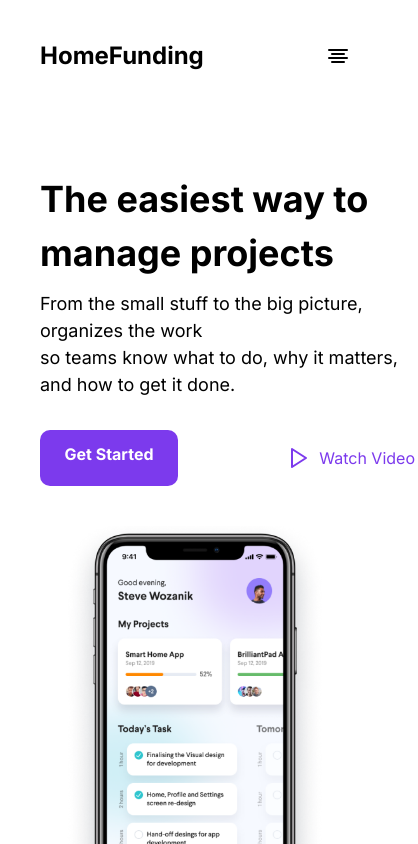
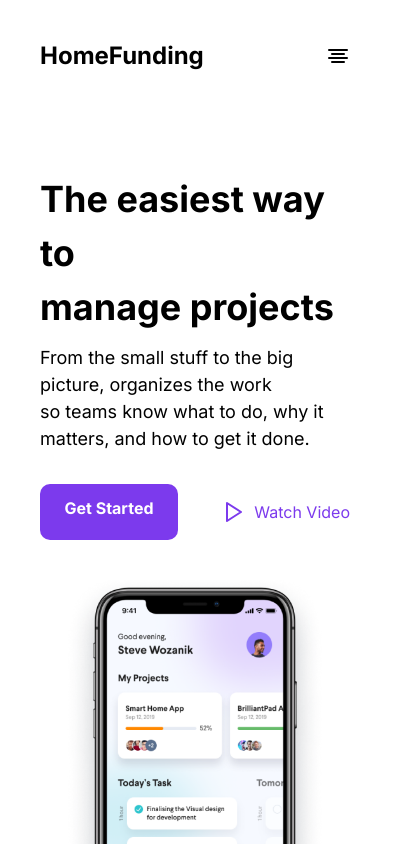
Before and after one commit to floxydio/homefund-landingnew, a Next.js app: page / in a window 390 px wide. Shown: the top 844 px of the page, 418 px wide, since content can reach past the window. Built offline with nearby package versions, Linux system fonts and the light colour scheme.

Commit message:
fix responsive header

```diff
--- a/src/Components/HeaderSection/widget/Section.tsx
+++ b/src/Components/HeaderSection/widget/Section.tsx
@@ -3,7 +3,7 @@ import { FiAlignCenter, FiPlay } from "react-icons/fi";
 export default function Section() {
     return (
         <>
-            <div className="hidden lg:flex lg:mt-[30px] lg:h-[640px] flex-row">
+            <div className="hidden lg:flex lg:mt-[30px] lg:h-[640px] flex-row justify-between">
                 <div className="div mt-[96px] w-[696px]">
                     <span className="text-[60px] font-bold">
                         The easiest way to <br /> manage projects
@@ -24,12 +24,12 @@ export default function Section() {
                 <img src="/mockup.png" alt="mockup" height={640} />
             </div>
 
-            <div className="lg:hidden lg:mt-[30px] lg:h-[640px] flex-row">
-                <div className="div mt-[100px] w-[375px]">
+            <div className="lg:hidden lg:mt-[30px] lg:h-[640px] flex-row justify-between">
+                <div className="div mt-[100px] w-full">
                     <span className="text-[36px] font-bold">
                         The easiest way to <br /> manage projects
                     </span>
-                    <p className="text-[18px] mt-[10px] w-[378px]">From the small stuff to the big picture, organizes the work<br />so teams know what to do, why it matters, and how to get it done.</p>
+                    <p className="text-[18px] mt-[10px] w-full">From the small stuff to the big picture, organizes the work<br />so teams know what to do, why it matters, and how to get it done.</p>
                     <div className="mt-[32px] flex flex-row items-center justify-between mb-10">
                         <div className="bg-[#7C3AED] w-[138px] text-white text-center h-[56px] pt-[12px] rounded-[10px]">
                             <span className="text-white font-bold">Get Started</span>
```
